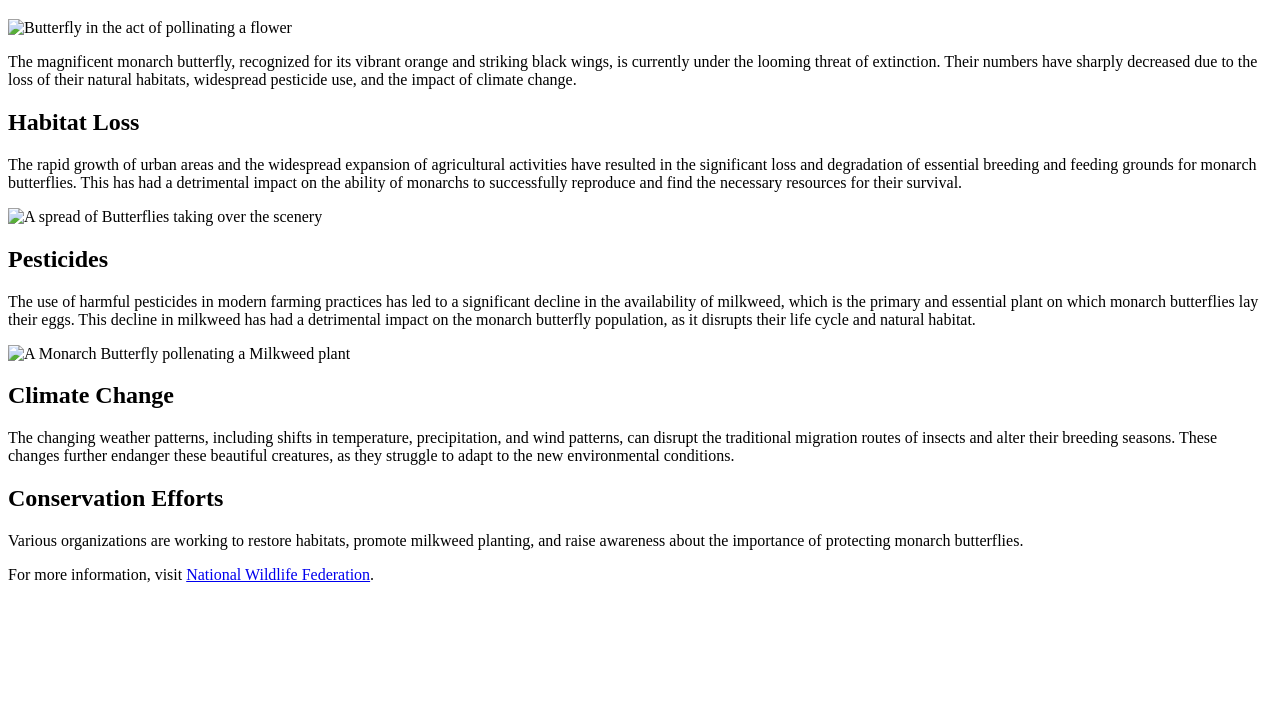
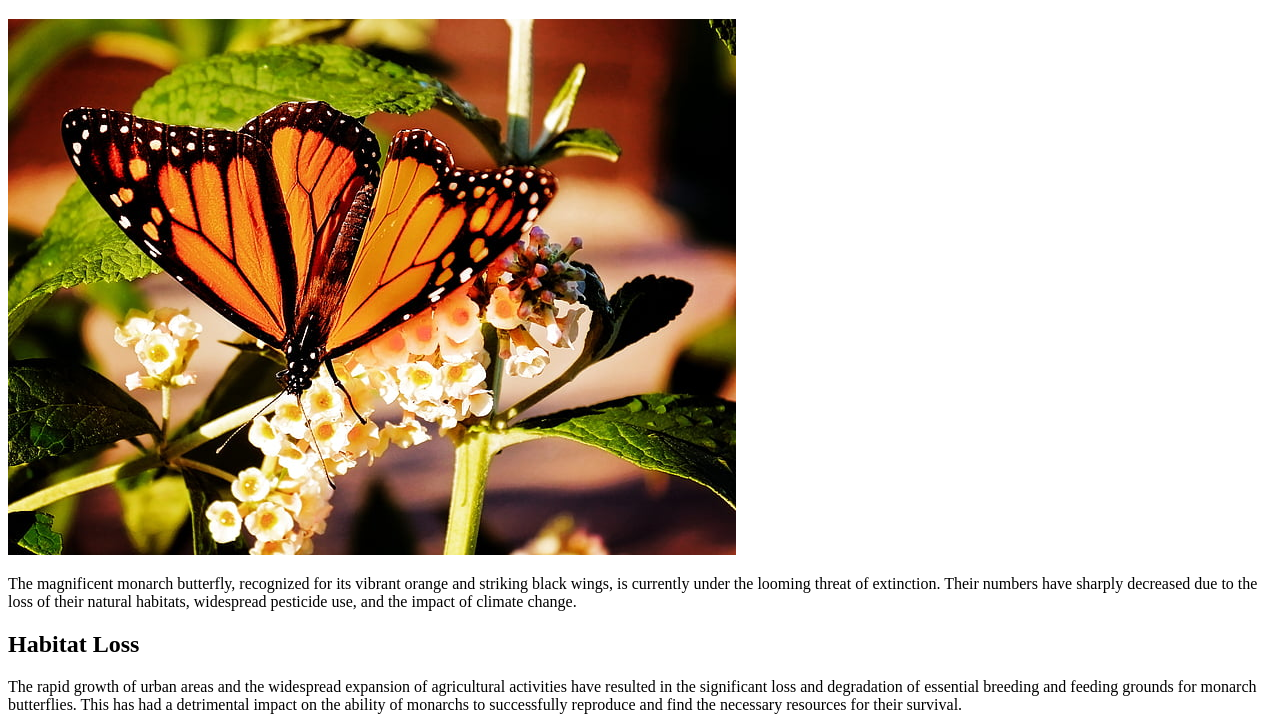
Before and after one commit to Anisa-M/Project1_Monarch, a plain HTML site: page index.html in a window 1280 px wide. Shown: the part 61-789 px from the top of the page. Drawn offline with Linux system fonts and the light colour scheme.

Commit message:
Added images to imbed

```diff
--- a/index.html
+++ b/index.html
@@ -6,15 +6,15 @@
 </head>
 <body>
     <h1>Monarch Butterfly</h1>
-    <img src="media/image.png" width="200" height="250" alt="Butterfly in the act of pollinating a flower">
+    <img src="monarch-butterfly-nature-orange-preview.jpg" alt="Monarch butterfly perched on yellow petaled flower">
     <p>The magnificent monarch butterfly, recognized for its vibrant orange and striking black wings, is currently under the looming threat of extinction. Their numbers have sharply decreased due to the loss of their natural habitats, widespread pesticide use, and the impact of climate change.</p>
 
     <h2>Habitat Loss</h2>
     <p>The rapid growth of urban areas and the widespread expansion of agricultural activities have resulted in the significant loss and degradation of essential breeding and feeding grounds for monarch butterflies. This has had a detrimental impact on the ability of monarchs to successfully reproduce and find the necessary resources for their survival.</p>
-    <img src="media/butterflies.png" width="200" height="250" alt="A spread of Butterflies taking over the scenery">
+    <img src="monarch-butterflies-on-pine-needles.webp" alt="A spread of Butterflies on pine needles">
     <h2>Pesticides</h2>
     <p>The use of harmful pesticides in modern farming practices has led to a significant decline in the availability of milkweed, which is the primary and essential plant on which monarch butterflies lay their eggs. This decline in milkweed has had a detrimental impact on the monarch butterfly population, as it disrupts their life cycle and natural habitat.</p>
-    <img src="media/monarch.png" width="200" height="250" alt="A Monarch Butterfly pollenating a Milkweed plant">
+    <img src="monarch-butterfly-on-swamp-milkweed.jpg" alt="A Monarch Butterfly pollinating a Milkweed plant">
     <h2>Climate Change</h2>
     <p>The changing weather patterns, including shifts in temperature, precipitation, and wind patterns, can disrupt the traditional migration routes of insects and alter their breeding seasons. These changes further endanger these beautiful creatures, as they struggle to adapt to the new environmental conditions.</p>
     <h2>Conservation Efforts</h2>
```
Also changed, not shown: monarch-butterflies-on-pine-needles.webp (added), monarch-butterfly-nature-orange-preview.jpg (added), monarch-butterfly-on-swamp-milkweed.jpg (added), 1 other file.
